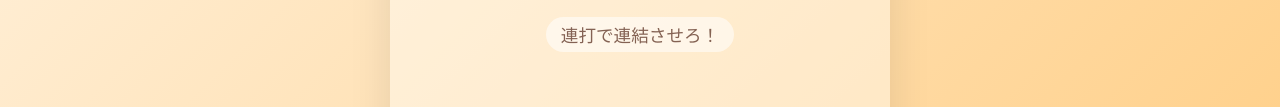
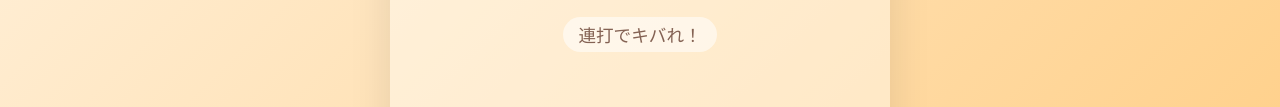
Before and after one commit to quesbang-oss/SEIROGAN, a plain HTML site: page index.html in a window 1280 px wide. Both pictures are taken after a click on the button "START". Shown: the part 426-533 px from the top of the page. Drawn offline with Linux system fonts and the light colour scheme.

Commit message:
Update index.html

```diff
--- a/index.html
+++ b/index.html
@@ -29,7 +29,7 @@
                 <div class="cheek right"></div>
                 <div class="tap-area"></div>
             </div>
-            <div class="instruction">連打で連結させろ！</div>
+            <div class="instruction">連打でキバれ！</div>
         </div>
 
         <!-- 結果画面 -->
```
